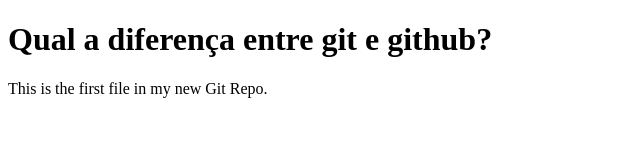
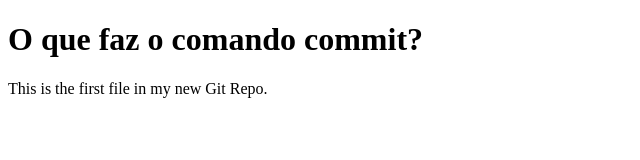
Before and after one commit to zduend/treinamento-git, a plain HTML site: page index.html in a window 1280 px wide. Shown: the whole page, without its empty margins (0-640 px from the left). Drawn offline with Linux system fonts and the light colour scheme.

Commit message:
Os commits são as unidades estruturais de um cronograma de projeto Git. Podem ser considerados instantâneos ou marcos ao longo do cronograma de um projeto Git. São criados com o comando git commit para capturar o estado de um projeto naquele momento.

```diff
--- a/index.html
+++ b/index.html
@@ -5,7 +5,7 @@
 </head>
 <body>
 
-<h1>Qual a diferença entre git e github?</h1>
+<h1>O que faz o comando commit?</h1>
 <p>This is the first file in my new Git Repo.</p>
 
 </body>
```
